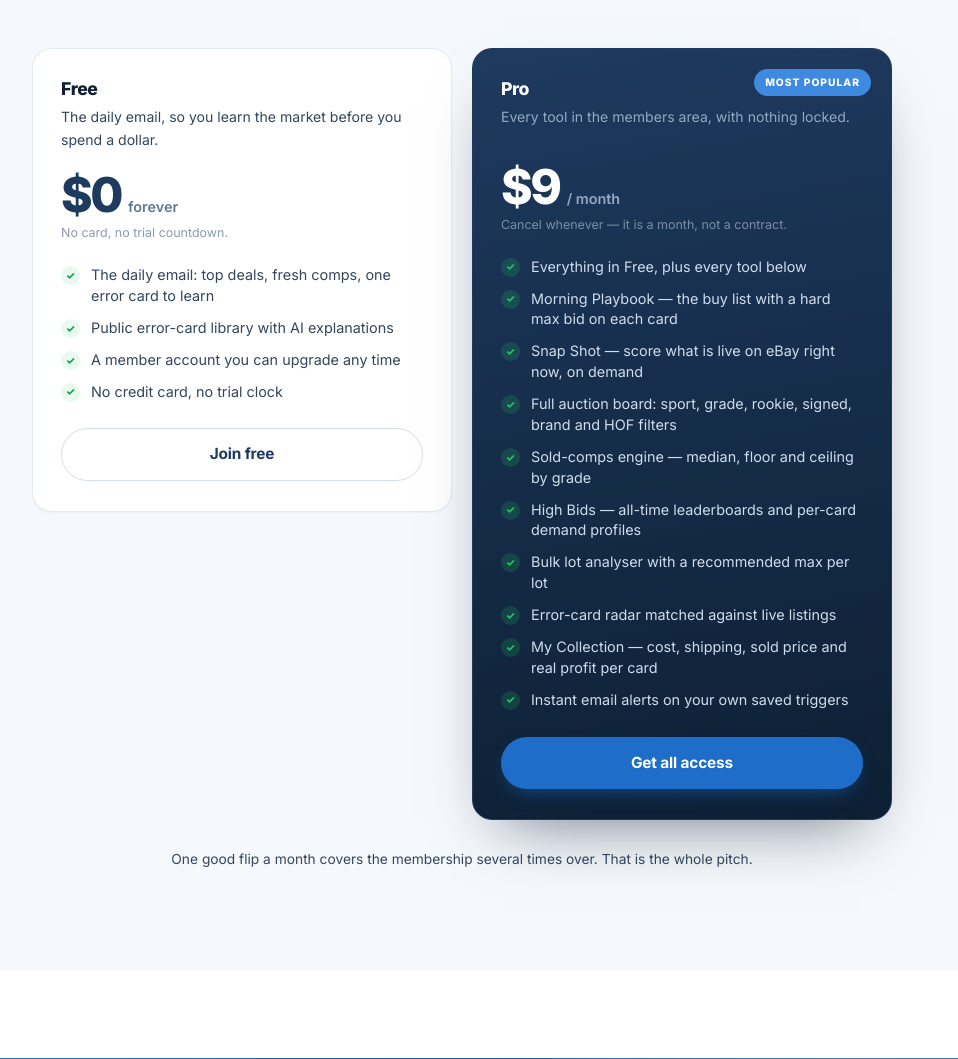
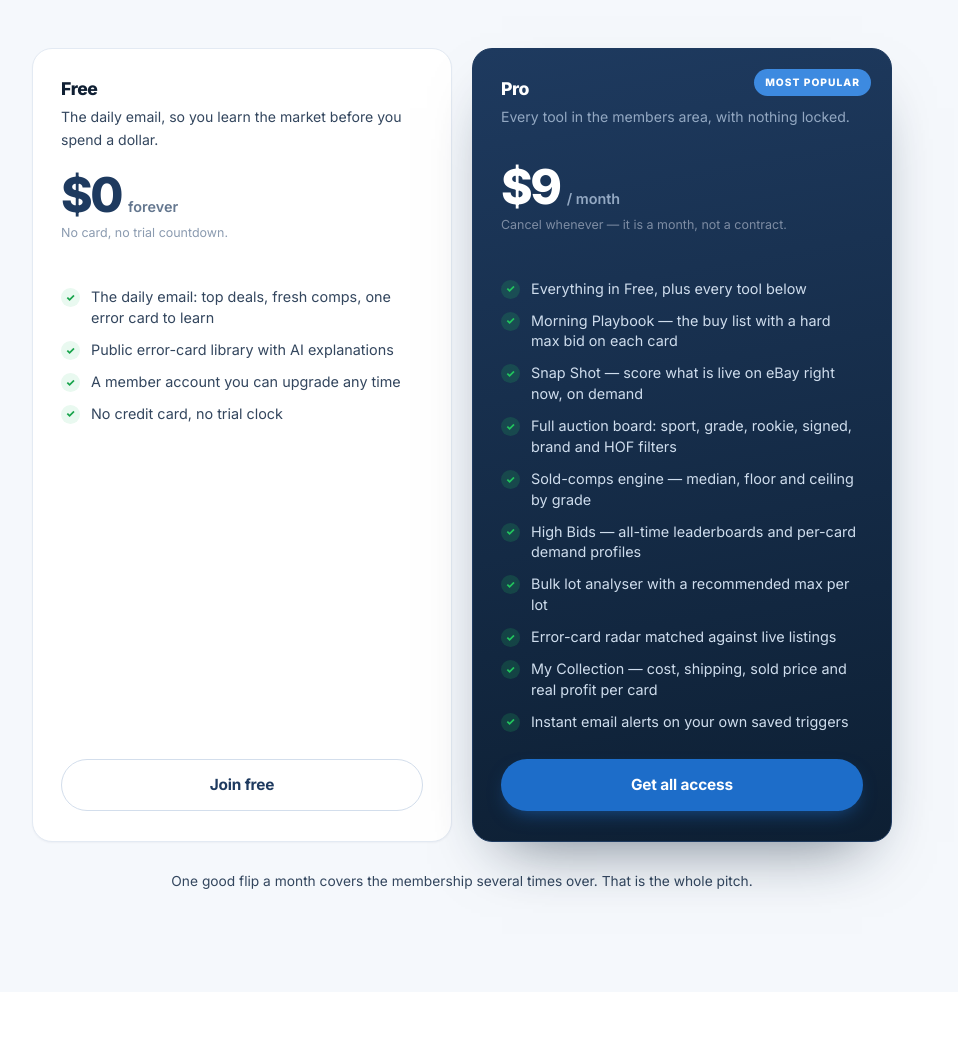
Before and after one commit to aimbluemedia/sportcard101, a PHP site: page / in a window 1280 px wide. Shown: the part 4186-5245 px from the top of the page, without its empty margins (178-1136 px from the left). Run offline with PHP 8.4, Linux system fonts and the light colour scheme; data that the repository does not hold is empty; some libraries are stand-ins or nearby versions.

Commit message:
Pricing cards: equal height with the buttons on a line
Live, Free was 402px against Pro's 466px, so the two CTAs sat at different
heights and the row looked unfinished.

- .hm-plans goes from align-items:start to stretch, so every card takes the
  height of the tallest.
- .hm-plan becomes a flex column and .hm-plan .cta takes margin-top:auto,
  which eats the leftover space in the shorter card and lands both buttons
  on the same line rather than leaving one floating mid-card.

This is written for any number of plans, not just two, so adding a third
tier later needs no further change here.

Verified against the live plan rows (Free 3 features, Pro 5): both cards
488px with the buttons aligned at 1440, 1024 and 800. Below 760 the cards
stack one per row, where matching heights would only add dead space, so
they size to their own content as before.

Co-Authored-By: Claude Opus 5 <noreply@anthropic.com>
Claude-Session: https://claude.ai/code/session_011u1kKiGe19jiFif2ZNeQGR

```diff
--- a/assets/home.css
+++ b/assets/home.css
@@ -602,11 +602,14 @@ input[type=range].hm-range::-moz-range-thumb {
    PRICING
    ========================================================================== */
 
-.hm-plans { display: grid; grid-template-columns: repeat(2, minmax(0, 1fr)); gap: 20px; margin: 48px auto 0; max-width: 860px; align-items: start; }
+/* stretch, not start: every card takes the height of the tallest, however
+   many plans there are, and each one's button is pushed to its foot */
+.hm-plans { display: grid; grid-template-columns: repeat(2, minmax(0, 1fr)); gap: 20px; margin: 48px auto 0; max-width: 860px; align-items: stretch; }
 
 .hm-plan {
     background: #fff; border: 1px solid var(--border); border-radius: 20px;
     padding: 30px 28px; position: relative;
+    display: flex; flex-direction: column;
     box-shadow: 0 1px 2px rgba(15, 31, 51, .04);
 }
 .hm-plan.feat {
@@ -641,7 +644,9 @@ input[type=range].hm-range::-moz-range-thumb {
     background: var(--green-50); color: var(--green);
 }
 .hm-plan.feat li::before { background: rgba(34, 197, 94, .18); color: var(--green-2); }
-.hm-plan .cta { margin-top: 26px; }
+/* margin-top:auto eats the leftover space in the shorter card, so the
+   buttons line up across the row instead of floating mid-card */
+.hm-plan .cta { margin-top: auto; padding-top: 26px; }
 .hm-plan .cta .hm-btn { width: 100%; }
 
 .hm-price-foot { text-align: center; margin: 28px 0 0; font-size: .86rem; color: var(--ink-2); }
```
